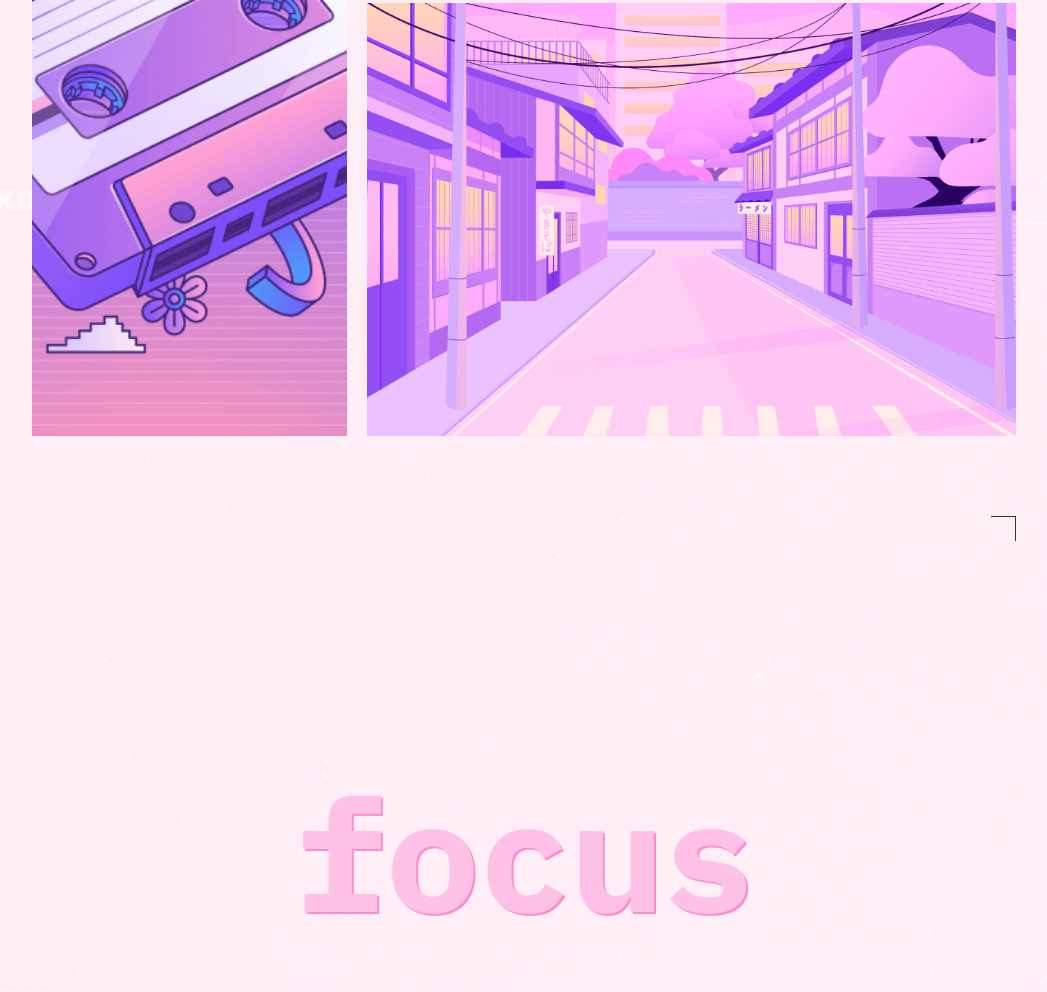
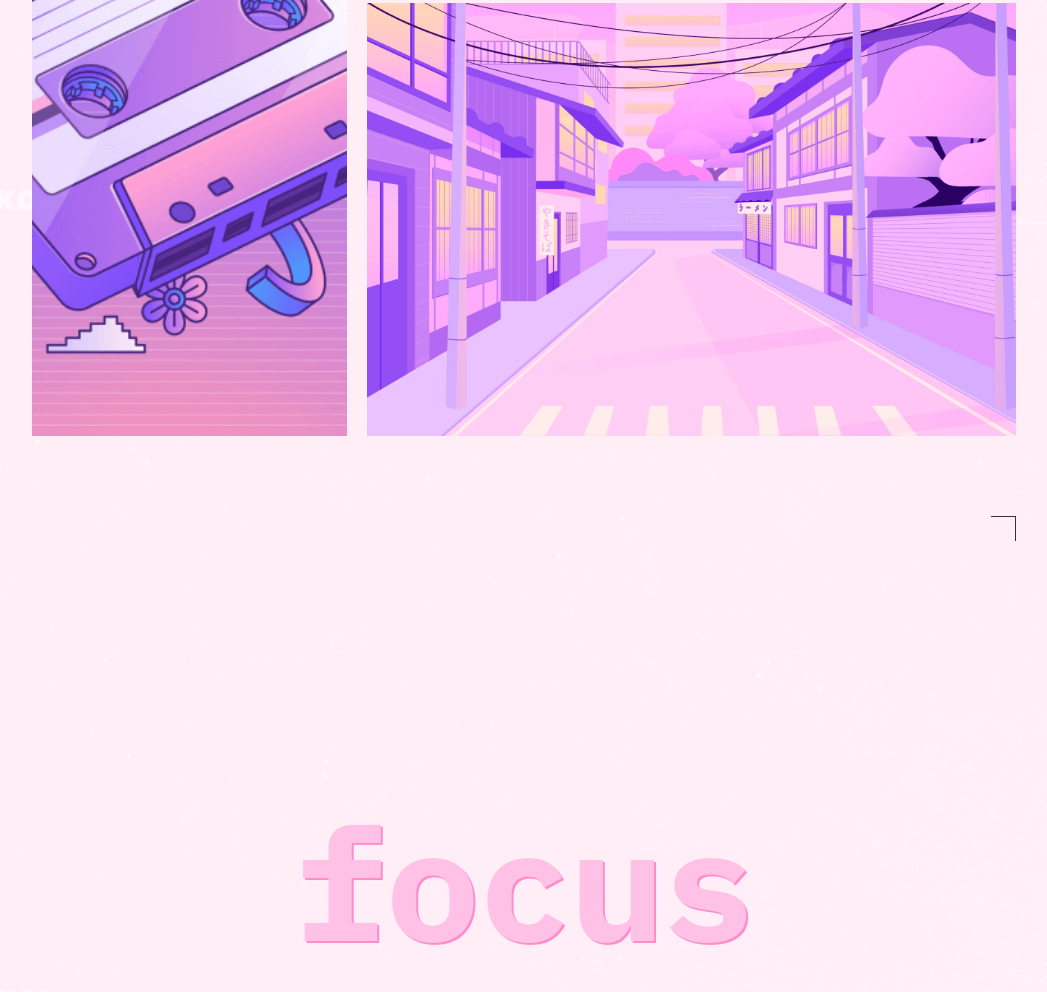
Before and after one commit to nastiasolo/slozhno-sosredotochitsya, a plain HTML site: page index.html in a window 1280 px wide. Shown: the part 3776-4768 px from the top of the page, without its empty margins (116-1163 px from the left). Drawn offline with Linux system fonts and the light colour scheme.

Commit message:
second attempt bugs fixed

```diff
--- a/styles/style.css
+++ b/styles/style.css
@@ -194,7 +194,7 @@
 }
 
 .footer__theme-title {
-  padding: 255px 13px;
+  margin: 275px 13px;
   color: var(--main-title-color);
   font-size: clamp(7.25rem, 7.0115rem + 1.0178vw, 7.5rem);
   letter-spacing: -2px;
@@ -219,8 +219,12 @@
 
   .header__theme-title {
     margin: 165px 0 163px;
+    word-spacing: 10px;
+  }
+
+  .header__theme-title,
+  .footer__theme-title {
     font-size: clamp(7.5rem, 0.5625rem + 14.4531vw, 9.8125rem);
-    word-spacing: 10px;
   }
 
   .decorated-zone::before {
@@ -328,9 +332,12 @@
     grid-column: 2/4;
   }
 
-  .header__theme-title,
+  .footer {
+    min-block-size: 1024px;
+  }
+
   .footer__theme-title {
-    font-size: clamp(7.5rem, 0.5625rem + 14.4531vw, 9.8125rem);
+    margin-block-start: 433px;
   }
 }
 
@@ -389,4 +396,12 @@
     grid-column: 3/4;
     grid-row: 1/2;
   }
+
+  .footer {
+    min-block-size: 768px;
+  }
+
+  .footer__theme-title {
+    margin-block-start: 284px;
+  }
 }
```
